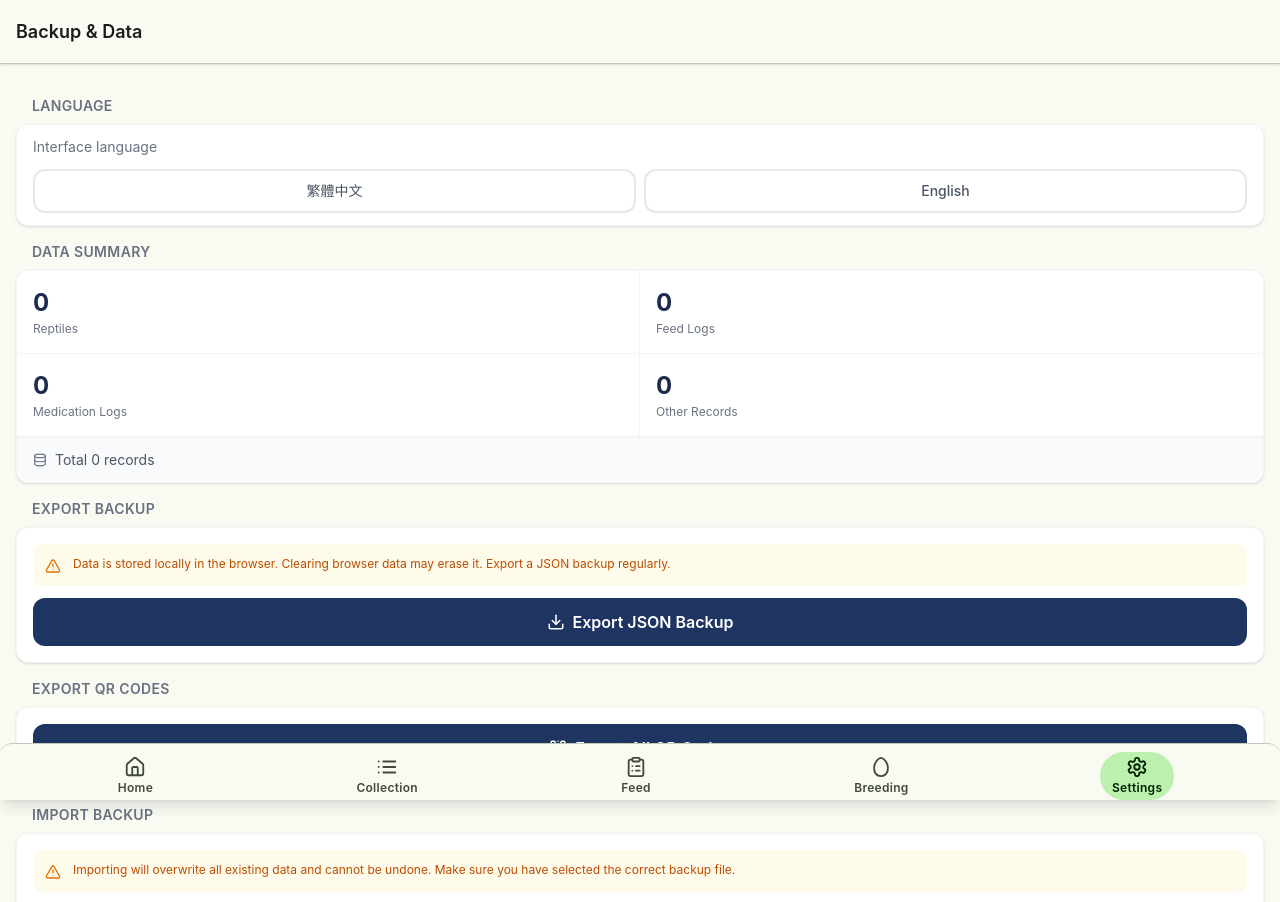
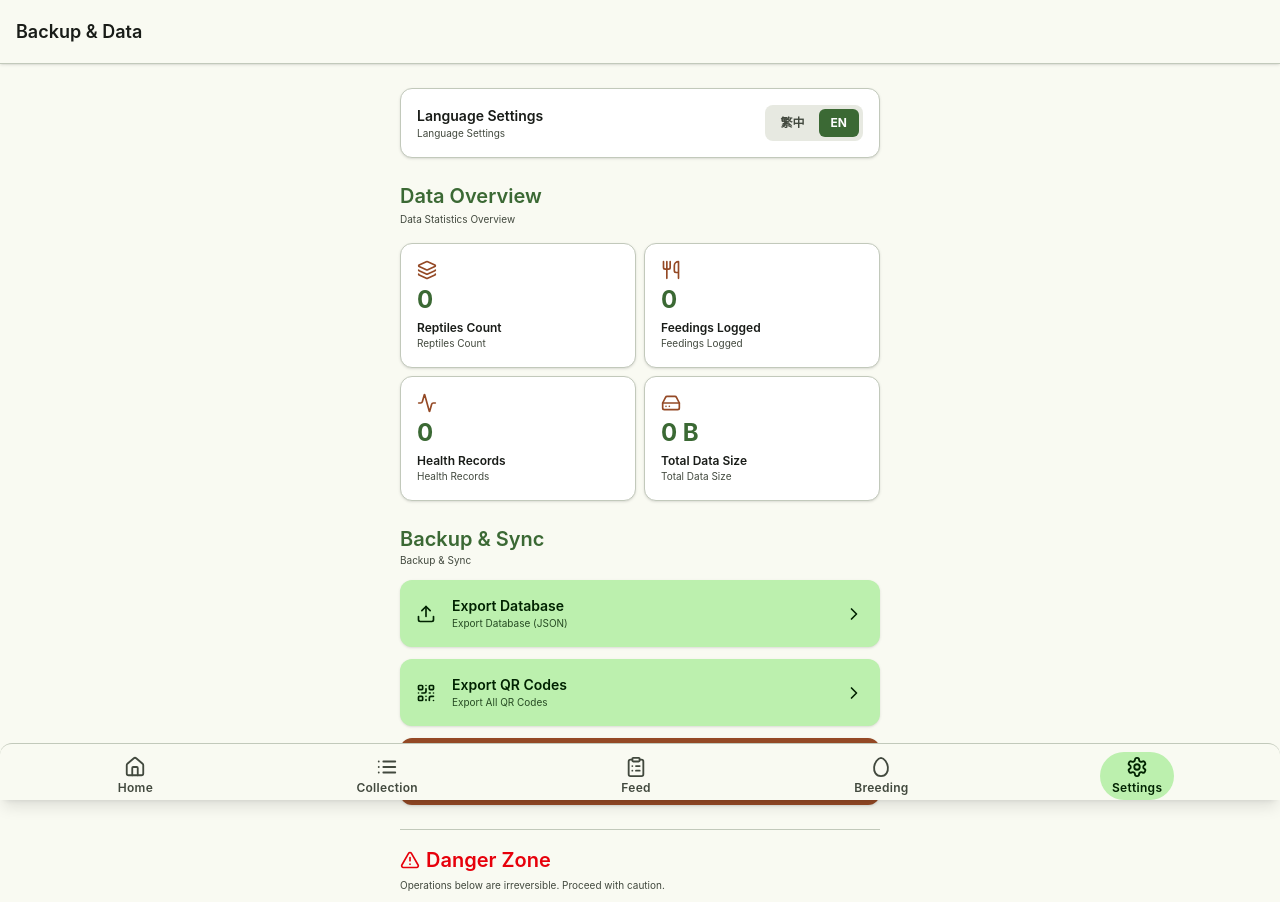
Before and after one commit to innerwork-saori/ReptileManager, a React (Vite) app: page /#/backup in a window 1280 px wide. Shown: the top 902 px of the page. Built offline with nearby package versions, Linux system fonts and the light colour scheme.

Commit message:
設定功能 UI 重製

```diff
--- a/package.json
+++ b/package.json
@@ -1,7 +1,7 @@
 {
   "name": "reptile-manager",
   "private": true,
-  "version": "0.2.2",
+  "version": "0.2.3",
   "type": "module",
   "scripts": {
     "dev": "vite",
--- a/src/i18n/en.ts
+++ b/src/i18n/en.ts
@@ -339,10 +339,25 @@ const en: Translation = {
     qrExporting: 'Preparing…',
     aboutSection: 'About',
     appName: 'ReptileManager',
-    version: 'Version 0.2.2',
+    version: 'Version 0.2.3',
     description: 'Reptile daily management PWA · Data stored in IndexedDB',
     languageSection: 'Language',
     languageLabel: 'Interface language',
+    langSettings: 'Language Settings',
+    dataOverview: 'Data Overview',
+    reptilesCount: 'Reptiles Count',
+    feedingsLogged: 'Feedings Logged',
+    healthChecks: 'Health Records',
+    dataSizeLabel: 'Total Data Size',
+    backupSyncTitle: 'Backup & Sync',
+    exportDbLabel: 'Export Database',
+    importFileLabel: 'Import Backup',
+    qrAllLabel: 'Export QR Codes',
+    dangerZoneTitle: 'Danger Zone',
+    dangerZoneDesc: 'Operations below are irreversible. Proceed with caution.',
+    resetAllLabel: 'Reset All Data',
+    resetAllSub: 'Clear all data & cache',
+    resetConfirm: 'Reset all data?\n\nThis cannot be undone. All reptile data will be deleted.',
   },
 }
 
--- a/src/pages/BackupPage.tsx
+++ b/src/pages/BackupPage.tsx
@@ -1,10 +1,12 @@
 import { useEffect, useRef, useState } from 'react'
-import { Download, Upload, Database, AlertTriangle, QrCode, Printer, X } from 'lucide-react'
+import {
+  Upload, Download, HardDrive, Activity, Utensils, Layers,
+  QrCode, Printer, X, ChevronRight, AlertTriangle,
+} from 'lucide-react'
 import { useTranslation } from 'react-i18next'
 import { QRCodeCanvas } from 'qrcode.react'
 import { Layout } from '../components/Layout'
-import { Card, Section } from '../components/Card'
-import { exportAllData, importAllData, getDataSummary } from '../lib/backup'
+import { exportAllData, importAllData, getDataSummary, resetAllData } from '../lib/backup'
 import { reptileRepo } from '../db/repos'
 import type { Reptile } from '../db/schema'
 
@@ -12,18 +14,26 @@ function escapeHtml(s: string) {
   return s.replace(/&/g, '&amp;').replace(/</g, '&lt;').replace(/>/g, '&gt;').replace(/"/g, '&quot;')
 }
 
+function formatSize(bytes: number): string {
+  if (bytes < 1024) return `${bytes} B`
+  if (bytes < 1024 * 1024) return `${(bytes / 1024).toFixed(1)} KB`
+  return `${(bytes / (1024 * 1024)).toFixed(1)} MB`
+}
+
 const LANGUAGES = [
-  { code: 'zh-TW', label: '繁體中文' },
-  { code: 'en', label: 'English' },
+  { code: 'zh-TW', label: '繁中' },
+  { code: 'en',    label: 'EN' },
 ]
 
 export function BackupPage() {
   const { t, i18n } = useTranslation()
   const [summary, setSummary] = useState({ reptiles: 0, feedLogs: 0, medicationLogs: 0, otherRecords: 0, total: 0 })
+  const [dataSize, setDataSize] = useState('–')
   const [exporting, setExporting] = useState(false)
-  const [success, setSuccess] = useState(false)
+  const [exportSuccess, setExportSuccess] = useState(false)
   const [importing, setImporting] = useState(false)
   const [importResult, setImportResult] = useState<'success' | 'error' | null>(null)
+  const [resetting, setResetting] = useState(false)
   const fileInputRef = useRef<HTMLInputElement>(null)
   const [qrExportOpen, setQrExportOpen] = useState(false)
   const [qrReptiles, setQrReptiles] = useState<Reptile[]>([])
@@ -31,16 +41,21 @@ export function BackupPage() {
   const qrContainerRef = useRef<HTMLDivElement>(null)
 
   useEffect(() => {
-    getDataSummary().then(setSummary)
+    void getDataSummary().then(setSummary)
+    if ('storage' in navigator && 'estimate' in navigator.storage) {
+      void navigator.storage.estimate().then(({ usage }) => {
+        if (usage !== undefined) setDataSize(formatSize(usage))
+      })
+    }
   }, [])
 
   const handleExport = async () => {
     setExporting(true)
-    setSuccess(false)
+    setExportSuccess(false)
     try {
       await exportAllData()
-      setSuccess(true)
-      setTimeout(() => setSuccess(false), 3000)
+      setExportSuccess(true)
+      setTimeout(() => setExportSuccess(false), 3000)
     } finally {
       setExporting(false)
     }
@@ -60,6 +75,17 @@ export function BackupPage() {
     } catch {
       setImportResult('error')
       setImporting(false)
+    }
+  }
+
+  const handleReset = async () => {
+    if (!window.confirm(t('backup.resetConfirm'))) return
+    setResetting(true)
+    try {
+      await resetAllData()
+      window.location.reload()
+    } catch {
+      setResetting(false)
     }
   }
 
@@ -117,22 +143,35 @@ h1{font-size:16px;font-weight:700;margin-bottom:16px;color:#333}
     pw.document.close()
   }
 
+  const isZhTW = i18n.language === 'zh-TW' || i18n.language === 'zh'
+
+  const stats = [
+    { Icon: Layers,   value: summary.reptiles,    label: t('backup.reptilesCount'),  sub: 'Reptiles Count' },
+    { Icon: Utensils, value: summary.feedLogs,    label: t('backup.feedingsLogged'), sub: 'Feedings Logged' },
+    { Icon: Activity, value: summary.otherRecords, label: t('backup.healthChecks'),  sub: 'Health Records' },
+    { Icon: HardDrive, value: dataSize,            label: t('backup.dataSizeLabel'), sub: 'Total Data Size' },
+  ]
+
   return (
     <Layout title={t('backup.title')}>
-      <div className="px-4 pt-4 pb-6 space-y-4">
-        <Section title={t('backup.languageSection')}>
-          <Card>
-            <div className="px-4 py-3">
-              <p className="text-sm text-gray-500 mb-3">{t('backup.languageLabel')}</p>
-              <div className="flex gap-2">
-                {LANGUAGES.map((lang) => (
+      <div className="px-4 pt-6 pb-32 max-w-lg mx-auto space-y-6">
+
+        {/* Language */}
+        <section className="flex flex-col gap-3">
+          <div className="flex items-center justify-between bg-surface-container-lowest border border-outline-variant p-4 rounded-xl shadow-sm">
+            <div>
+              <p className="text-sm font-semibold text-on-surface">{t('backup.langSettings')}</p>
+              <p className="text-[10px] text-on-surface-variant">Language Settings</p>
+            </div>
+            <div className="flex bg-surface-container-high rounded-lg p-1 gap-0.5">
+              {LANGUAGES.map(lang => (
                 <button
                   key={lang.code}
                   onClick={() => handleLanguageChange(lang.code)}
-                    className={`flex-1 py-2.5 rounded-xl text-sm font-medium border-2 transition-colors ${
-                      i18n.language === lang.code || (lang.code === 'zh-TW' && i18n.language === 'zh')
-                        ? 'border-green-600 bg-green-50 text-green-700'
-                        : 'border-gray-200 bg-white text-gray-600'
+                  className={`px-3 py-1.5 rounded-md text-xs font-bold transition-all ${
+                    (lang.code === 'zh-TW' && isZhTW) || (lang.code === 'en' && !isZhTW)
+                      ? 'bg-primary text-on-primary'
+                      : 'text-on-surface-variant hover:bg-surface-container'
                   }`}
                 >
                   {lang.label}
@@ -140,134 +179,143 @@ h1{font-size:16px;font-weight:700;margin-bottom:16px;color:#333}
               ))}
             </div>
           </div>
-          </Card>
-        </Section>
+        </section>
 
-        <Section title={t('backup.statsSection')}>
-          <Card>
-            <div className="grid grid-cols-2 gap-0">
-              {[
-                { label: t('backup.reptiles'), value: summary.reptiles },
-                { label: t('backup.feedLogs'), value: summary.feedLogs },
-                { label: t('backup.medicationLogs'), value: summary.medicationLogs },
-                { label: t('backup.otherRecords'), value: summary.otherRecords },
-              ].map((item) => (
-                <div key={item.label} className="p-4 border-b border-r border-gray-100 last:border-r-0 even:border-r-0">
-                  <p className="text-2xl font-bold text-green-700">{item.value}</p>
-                  <p className="text-xs text-gray-500 mt-0.5">{item.label}</p>
+        {/* Data Statistics Bento Grid */}
+        <section>
+          <h2 className="text-xl font-semibold text-primary mb-0.5">{t('backup.dataOverview')}</h2>
+          <p className="text-[10px] text-on-surface-variant mb-4">Data Statistics Overview</p>
+          <div className="grid grid-cols-2 gap-2">
+            {stats.map(({ Icon, value, label, sub }) => (
+              <div key={label} className="bg-surface-container-lowest border border-outline-variant p-4 rounded-xl flex flex-col gap-1 shadow-sm">
+                <Icon size={20} className="text-secondary" />
+                <span className="text-2xl font-bold text-primary">{value}</span>
+                <div>
+                  <p className="text-xs font-semibold text-on-surface">{label}</p>
+                  <p className="text-[10px] text-on-surface-variant">{sub}</p>
+                </div>
               </div>
             ))}
           </div>
-            <div className="px-4 py-3 bg-gray-50 border-t border-gray-100">
-              <div className="flex items-center gap-2">
-                <Database size={14} className="text-gray-500" />
-                <p className="text-sm text-gray-600">{t('backup.totalLabel', { count: summary.total })}</p>
+        </section>
+
+        {/* Backup & Sync */}
+        <section className="space-y-3">
+          <div>
+            <h2 className="text-xl font-semibold text-primary">{t('backup.backupSyncTitle')}</h2>
+            <p className="text-[10px] text-on-surface-variant">Backup & Sync</p>
+          </div>
+
+          <button
+            onClick={handleExport}
+            disabled={exporting}
+            className="w-full flex items-center justify-between p-4 bg-primary-container text-on-primary-container rounded-xl shadow-sm active:scale-[0.98] transition-transform disabled:opacity-60"
+          >
+            <div className="flex items-center gap-4">
+              <Upload size={20} />
+              <div className="text-left">
+                <p className="text-sm font-semibold">{t('backup.exportDbLabel')}</p>
+                <p className="text-[10px] opacity-80">Export Database (JSON)</p>
               </div>
             </div>
-          </Card>
-        </Section>
+            <ChevronRight size={20} />
+          </button>
+          {exportSuccess && (
+            <p className="text-center text-sm text-primary font-medium">{t('backup.exportSuccess')}</p>
+          )}
 
-        <Section title={t('backup.exportSection')}>
-          <Card>
-            <div className="p-4 space-y-3">
-              <div className="flex items-start gap-3 bg-amber-50 rounded-lg p-3">
-                <AlertTriangle size={16} className="text-amber-600 shrink-0 mt-0.5" />
-                <p className="text-xs text-amber-700">{t('backup.warning')}</p>
+          <button
+            onClick={handleOpenQrExport}
+            disabled={loadingQr}
+            className="w-full flex items-center justify-between p-4 bg-primary-container text-on-primary-container rounded-xl shadow-sm active:scale-[0.98] transition-transform disabled:opacity-60"
+          >
+            <div className="flex items-center gap-4">
+              <QrCode size={20} />
+              <div className="text-left">
+                <p className="text-sm font-semibold">
+                  {loadingQr ? t('backup.qrExporting') : t('backup.qrAllLabel')}
+                </p>
+                <p className="text-[10px] opacity-80">Export All QR Codes</p>
               </div>
-              <button onClick={handleExport} disabled={exporting}
-                className="w-full flex items-center justify-center gap-2 bg-green-600 text-white py-3 rounded-xl font-semibold disabled:opacity-60 transition-colors">
-                <Download size={18} />
-                {exporting ? t('backup.exporting') : t('backup.exportBtn')}
+            </div>
+            <ChevronRight size={20} />
           </button>
-              {success && (
-                <p className="text-center text-sm text-green-600 font-medium">{t('backup.exportSuccess')}</p>
-              )}
-            </div>
-          </Card>
-        </Section>
 
-        <Section title={t('backup.qrExportSection')}>
-          <Card>
-            <div className="p-4">
-              <button onClick={handleOpenQrExport} disabled={loadingQr}
-                className="w-full flex items-center justify-center gap-2 bg-green-600 text-white py-3 rounded-xl font-semibold disabled:opacity-60 transition-colors">
-                <QrCode size={18} />
-                {loadingQr ? t('backup.qrExporting') : t('backup.qrExportBtn')}
-              </button>
-            </div>
-          </Card>
-        </Section>
-
-        <Section title={t('backup.importSection')}>
-          <Card>
-            <div className="p-4 space-y-3">
-              <div className="flex items-start gap-3 bg-amber-50 rounded-lg p-3">
-                <AlertTriangle size={16} className="text-amber-600 shrink-0 mt-0.5" />
-                <p className="text-xs text-amber-700">{t('backup.importWarning')}</p>
-              </div>
-              <input
-                ref={fileInputRef}
-                type="file"
-                accept=".json"
-                className="hidden"
-                onChange={handleImport}
-              />
+          <input ref={fileInputRef} type="file" accept=".json" className="hidden" onChange={handleImport} />
           <button
             onClick={() => fileInputRef.current?.click()}
             disabled={importing}
-                className="w-full flex items-center justify-center gap-2 bg-green-700 text-white py-3 rounded-xl font-semibold disabled:opacity-60 transition-colors"
+            className="w-full flex items-center justify-between p-4 bg-secondary text-white rounded-xl shadow-sm active:scale-[0.98] transition-transform disabled:opacity-60"
           >
-                <Upload size={18} />
-                {importing ? t('backup.importing') : t('backup.importBtn')}
+            <div className="flex items-center gap-4">
+              <Download size={20} />
+              <div className="text-left">
+                <p className="text-sm font-semibold">
+                  {importing ? t('backup.importing') : t('backup.importFileLabel')}
+                </p>
+                <p className="text-[10px] opacity-80">Import Backup File</p>
+              </div>
+            </div>
+            <ChevronRight size={20} />
           </button>
           {importResult === 'success' && (
-                <p className="text-center text-sm text-green-600 font-medium">{t('backup.importSuccess')}</p>
+            <p className="text-center text-sm text-primary font-medium">{t('backup.importSuccess')}</p>
           )}
           {importResult === 'error' && (
             <p className="text-center text-sm text-red-500 font-medium">{t('backup.importError')}</p>
           )}
+        </section>
+
+        {/* Danger Zone */}
+        <section className="pt-4 border-t border-outline-variant">
+          <div className="flex items-center gap-1.5 mb-1">
+            <AlertTriangle size={20} className="text-red-600" />
+            <h2 className="text-xl font-semibold text-red-600">{t('backup.dangerZoneTitle')}</h2>
           </div>
-          </Card>
-        </Section>
+          <p className="text-[10px] text-on-surface-variant mb-4">{t('backup.dangerZoneDesc')}</p>
+          <button
+            onClick={handleReset}
+            disabled={resetting}
+            className="w-full flex flex-col items-center justify-center p-6 border-2 border-dashed border-red-500 rounded-xl hover:bg-red-50 active:bg-red-100 transition-colors disabled:opacity-60"
+          >
+            <p className="text-sm font-semibold text-red-600">{t('backup.resetAllLabel')}</p>
+            <p className="text-[10px] text-red-400 mt-0.5">{t('backup.resetAllSub')}</p>
+          </button>
+        </section>
 
-        <Section title={t('backup.aboutSection')}>
-          <Card>
-            <div className="px-4 py-3 space-y-1">
-              <p className="text-sm font-medium text-gray-800">{t('backup.appName')}</p>
-              <p className="text-xs text-gray-500">{t('backup.version')}</p>
-              <p className="text-xs text-gray-400">{t('backup.description')}</p>
       </div>
-          </Card>
-        </Section>
-      </div>
+
+      {/* QR Export Modal */}
       {qrExportOpen && (
         <div className="fixed inset-0 bg-white z-50 flex flex-col">
-          <div className="flex items-center justify-between px-4 py-3 border-b border-gray-200">
-            <h2 className="font-semibold text-gray-800">{t('backup.qrExportTitle')}</h2>
-            <button onClick={() => setQrExportOpen(false)} className="p-1 text-gray-500">
+          <div className="flex items-center justify-between px-4 py-3 border-b border-outline-variant">
+            <h2 className="font-semibold text-on-surface">{t('backup.qrExportTitle')}</h2>
+            <button onClick={() => setQrExportOpen(false)} className="p-1 text-on-surface-variant">
               <X size={22} />
             </button>
           </div>
-          <div className="px-4 py-3 border-b border-gray-100">
-            <button onClick={handlePrintQr}
-              className="w-full flex items-center justify-center gap-2 bg-green-600 text-white py-3 rounded-xl font-semibold">
+          <div className="px-4 py-3 border-b border-outline-variant">
+            <button
+              onClick={handlePrintQr}
+              className="w-full flex items-center justify-center gap-2 bg-primary text-on-primary py-3 rounded-xl font-semibold"
+            >
               <Printer size={18} />
               {t('backup.qrExportPrint')}
             </button>
           </div>
           <div ref={qrContainerRef} className="flex-1 overflow-y-auto p-4">
             {qrReptiles.length === 0 ? (
-              <p className="text-center text-gray-400 py-12">{t('reptile.noReptiles')}</p>
+              <p className="text-center text-on-surface-variant py-12">{t('reptile.noReptiles')}</p>
             ) : (
               <div className="grid grid-cols-2 gap-4">
                 {qrReptiles.map(r => (
-                  <div key={r.id} className="flex flex-col items-center border border-gray-200 rounded-xl p-3 gap-2">
+                  <div key={r.id} className="flex flex-col items-center border border-outline-variant rounded-xl p-3 gap-2">
                     <QRCodeCanvas
                       value={r.qrTargetUrl || `${window.location.origin}${window.location.pathname}#/reptile/${r.id}`}
                       size={130}
                     />
-                    <p className="text-sm font-semibold text-center text-gray-800 leading-tight">{r.name}</p>
-                    <p className="text-xs text-gray-500 text-center leading-tight">{r.species}</p>
+                    <p className="text-sm font-semibold text-center text-on-surface leading-tight">{r.name}</p>
+                    <p className="text-xs text-on-surface-variant text-center leading-tight">{r.species}</p>
                   </div>
                 ))}
               </div>
```
Also changed, not shown: src/i18n/zh-TW.ts (+16 -1 lines), src/lib/backup.ts (+28 -5 lines), 1 other file (tests, documents, lock files or other folders). Lines whose indentation alone changed are shown as unchanged.
